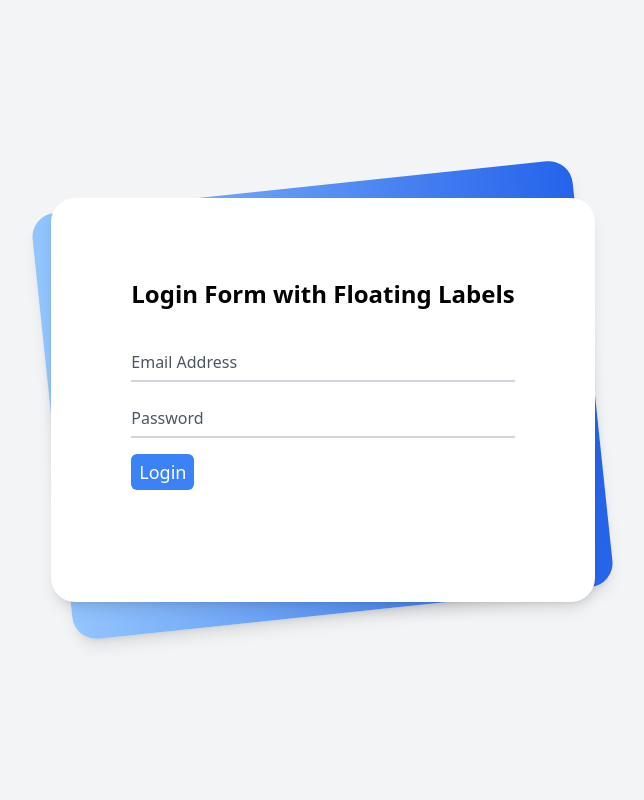
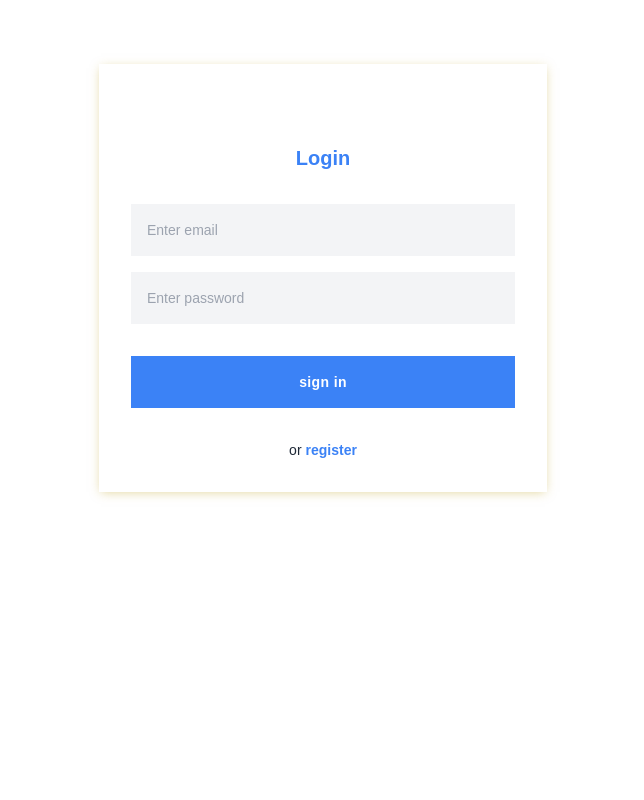
Before and after one commit to ka-amina/Dev.to-Blogging-Plateform, a PHP site: page /view/login.php in a window 1280 px wide. Shown: the whole page, without its empty margins (317-961 px from the left). Run offline with PHP 8.4, Linux system fonts and the light colour scheme; data that the repository does not hold is empty; some libraries are stand-ins or nearby versions.

```diff
--- a/app/Controllers/ArticleController.php
+++ b/app/Controllers/ArticleController.php
@@ -21,6 +21,11 @@ class ArticleController
     public function listArticles()
     {
         return $this->article->getArticle();
+    }
+
+    public function getRecentArticles()
+    {
+        return $this->article->getRecentArticles();
     }
 
     public function deleteArticle($id)
--- a/app/Controllers/userController.php
+++ b/app/Controllers/userController.php
@@ -3,6 +3,7 @@
 namespace App\Controllers;
 
 use App\Models\user;
+use PDO;
 
 class userController
 {
@@ -66,6 +67,11 @@ class userController
     public function showUsers()
     {
         return $this->user->showUsers();
+    }
+
+    public function getTopUsers()
+    {
+        return $this->user->getTopUsers();
     }
 
     public function deleteUser($id)
@@ -157,4 +163,8 @@ class userController
     //         exit();
     //     }
     // }
+
+    public function countUsers(){
+        return $this->user->countUsers();
+    }
 }
--- a/app/Models/Article.php
+++ b/app/Models/Article.php
@@ -27,6 +27,11 @@ class Article
     public function getArticle()
     {
         return $this->orm->readArticles();
+    }
+
+    public function getRecentArticles()
+    {
+        return $this->orm->getRecentArticles();
     }
 
     public function deleteArticle($id)
--- a/app/Models/user.php
+++ b/app/Models/user.php
@@ -39,6 +39,10 @@ class user
         return $this->orm->read();
     }
 
+    public function getTopUsers(){
+        return $this->orm->getTopUsers();
+    }
+
     public function deleteUdser($id){
         return $this->orm->delete($id);
     }
@@ -54,4 +58,8 @@ class user
     public function updateUser($data,$conditions){
         return $this->orm->update($data, $conditions);
     }
+
+    public function countUsers(){
+        return $this->orm->sum();
+    }
 }
--- a/view/login.php
+++ b/view/login.php
@@ -30,36 +30,26 @@ if (isset($_GET['action']) && $_GET['action'] == 'create') {
 
 <body>
 
-<div class="min-h-screen bg-gray-100 py-6 flex flex-col justify-center sm:py-12">
-  <div class="relative py-3 sm:max-w-xl sm:mx-auto">
-  <form action="login.php?action=create" method="POST">
-  <div class="absolute inset-0 bg-gradient-to-r from-blue-300 to-blue-600 shadow-lg transform -skew-y-6 sm:skew-y-0 sm:-rotate-6 sm:rounded-3xl">
+<div class="flex flex-col justify-center font-[sans-serif] p-4">
+    <div class="max-w-md w-full mx-auto shadow-[0_2px_10px_-2px_rgba(195,169,50,0.5)] p-8 relative mt-12">
+
+      <form action="login.php?action=create" class="mt-12" method="POST">
+        <h3 class="text-xl font-bold text-blue-500 mb-8 text-center">Login</h3>
+        <div class="space-y-4">
+          <input name="email" type="text" class="bg-gray-100 w-full text-sm text-gray-800 px-4 py-4 focus:bg-transparent outline-blue-300 transition-all" placeholder="Enter email" />
+          <input name="password" type="password" class="bg-gray-100 w-full text-sm text-gray-800 px-4 py-4 focus:bg-transparent outline-blue-300 transition-all" placeholder="Enter password" />
         </div>
-    <div class="relative px-4 py-10 bg-white shadow-lg sm:rounded-3xl sm:p-20">
-      <div class="max-w-md mx-auto">
-        <div>
-          <h1 class="text-2xl font-semibold">Login Form with Floating Labels</h1>
+
+        <div class="mt-8">
+          <button type="submit" class="w-full py-4 px-8 text-sm tracking-wide font-semibold text-white bg-blue-500 hover:bg-blue-600 focus:outline-none">
+            sign in
+          </button>
         </div>
-        <div class="divide-y divide-gray-200">
-          <div class="py-8 text-base leading-6 space-y-4 text-gray-700 sm:text-lg sm:leading-7">
-            <div class="relative">
-              <input autocomplete="off" id="email" name="email" type="text" class="peer placeholder-transparent h-10 w-full border-b-2 border-gray-300 text-gray-900 focus:outline-none focus:borer-rose-600" placeholder="Email address" />
-              <label for="email" class="absolute left-0 -top-3.5 text-gray-600 text-sm peer-placeholder-shown:text-base peer-placeholder-shown:text-gray-440 peer-placeholder-shown:top-2 transition-all peer-focus:-top-3.5 peer-focus:text-gray-600 peer-focus:text-sm">Email Address</label>
-            </div>
-            <div class="relative">
-              <input autocomplete="off" id="password" name="password" type="password" class="peer placeholder-transparent h-10 w-full border-b-2 border-gray-300 text-gray-900 focus:outline-none focus:borer-rose-600" placeholder="Password" />
-              <label for="password" class="absolute left-0 -top-3.5 text-gray-600 text-sm peer-placeholder-shown:text-base peer-placeholder-shown:text-gray-440 peer-placeholder-shown:top-2 transition-all peer-focus:-top-3.5 peer-focus:text-gray-600 peer-focus:text-sm">Password</label>
-            </div>
-            <div class="relative">
-              <button type="submit" class="bg-blue-500 text-white rounded-md px-2 py-1">Login</button>
-            </div>
-          </div>
-        </div>
-      </div>
-    </div>
+        <p class="text-sm mt-8 text-center text-gray-800">or<a href="register.php" class="text-blue-500 font-semibold hover:underline ml-1">register</a></p>
       </form>
     </div>
   </div>
+
 </body>
 
 </html>
```
Also changed, not shown: app/Models/orm.php (+37 -3 lines), view/dashboard.php (+24 -20 lines), view/home.php (+14 -22 lines), view/register.php (+11 -8 lines). Lines whose indentation alone changed are shown as unchanged.
